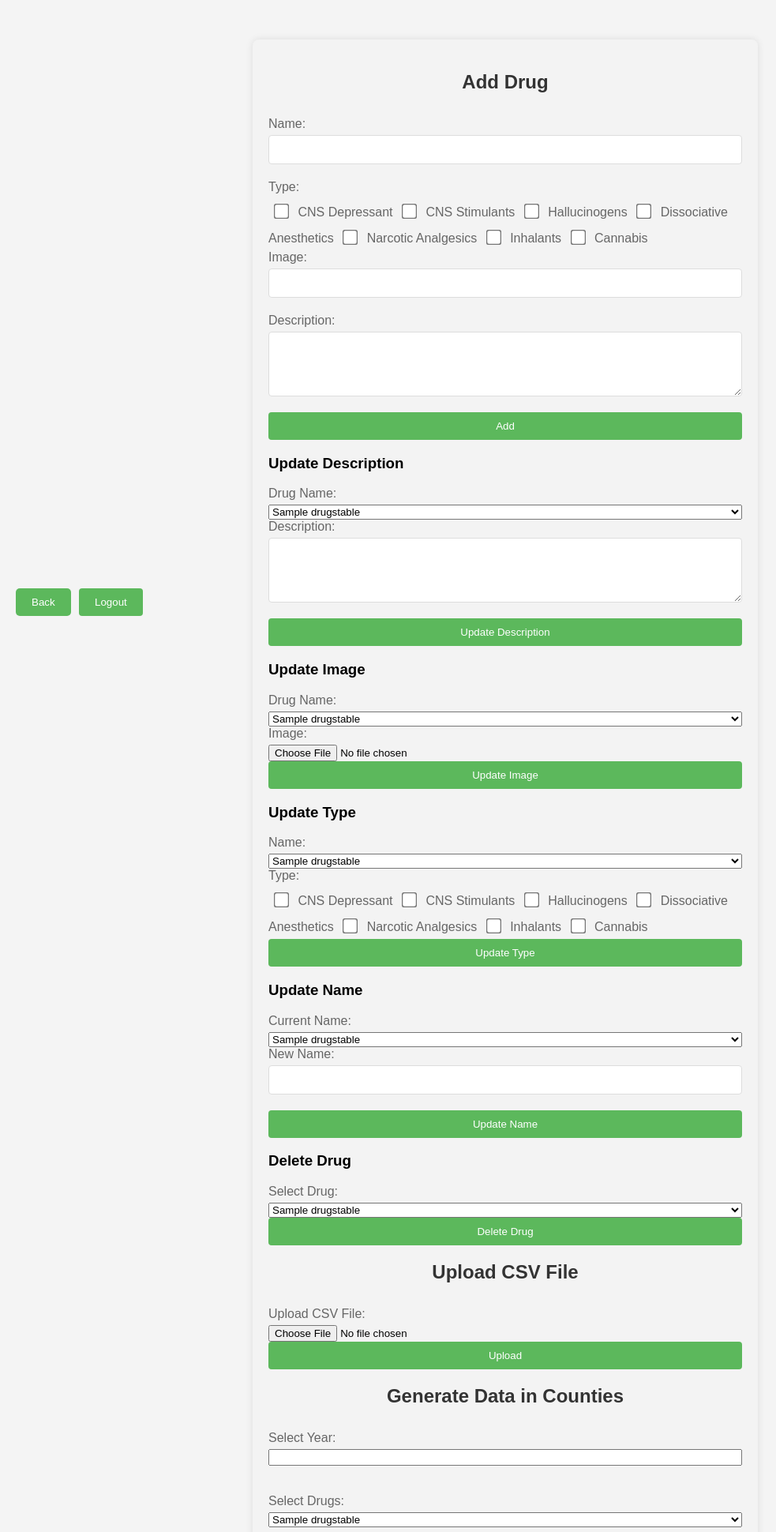
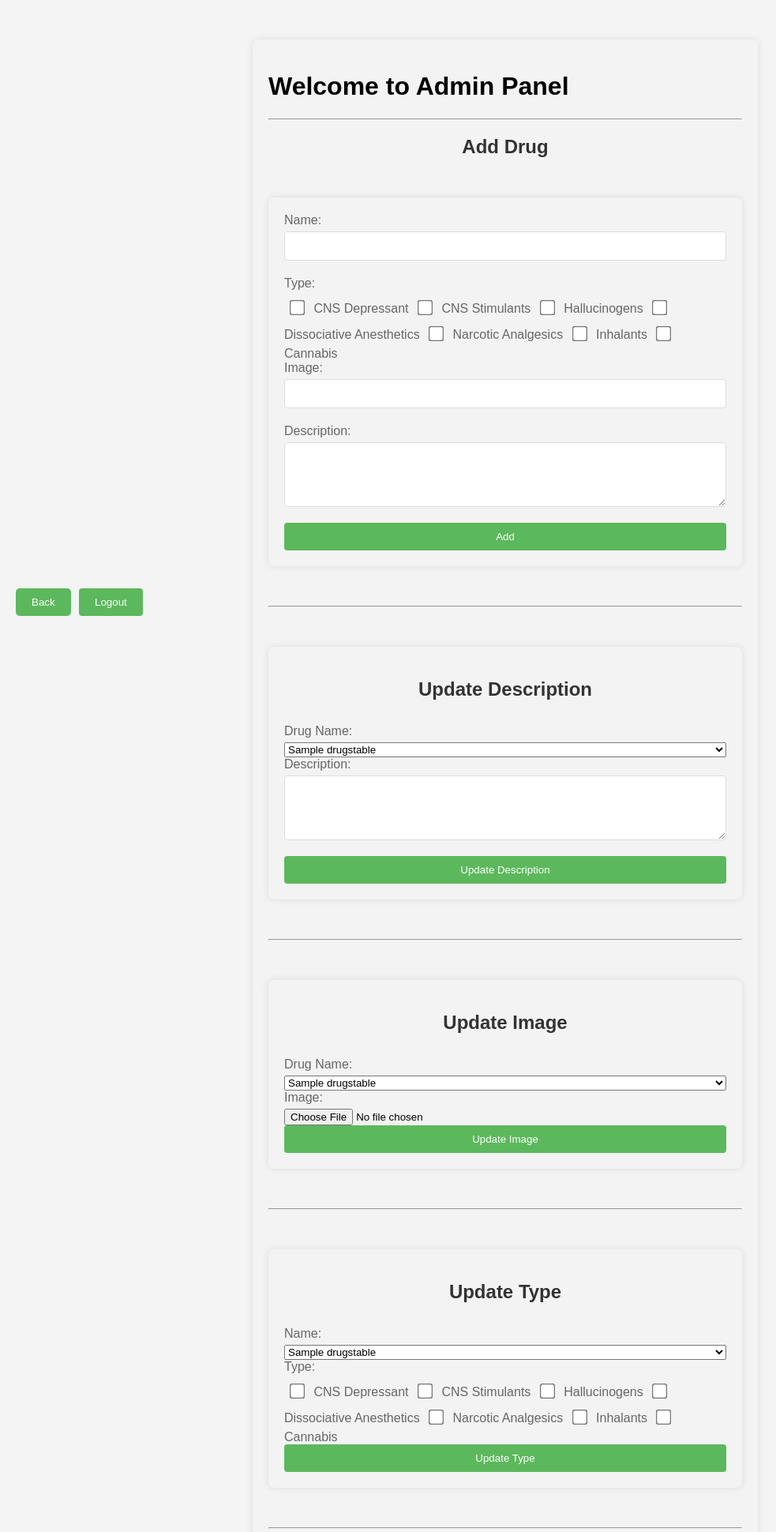
Before and after one commit to Simioniuc-Ionut/RomanianDrugs-Web-Project, a PHP site: page /view/admin/admin.php in a window 1280 px wide. Shown: the top 1940 px of the page at 79% size, without its empty margins (0-983 px from the left). Run offline with PHP 8.4, Linux system fonts and the light colour scheme; the visitor is signed in with stand-in values (Sample User, id 1); tables that the repository leaves empty or names only in its code hold one stand-in row (values such as "Sample post"); style sheets or scripts are compiled from the project's sources.

Commit message:
-admin page visual fixed.

```diff
--- a/RefactoringDataBase/view/admin/admin.php
+++ b/RefactoringDataBase/view/admin/admin.php
@@ -111,7 +111,10 @@ if (isset($_GET['logout'])) {
 </head>
 <body>
 <div class="container">
+    <h1>Welcome to Admin Panel</h1>
+    <hr> <!-- Bara orizontală -->
     <h2>Add Drug</h2>
+    <div class="container">
         <form id="addDrugForm" novalidate>
             <label for="add_drug_name">Name:</label>
             <input type="text" id="add_drug_name" name="name" required>
@@ -142,9 +145,12 @@ if (isset($_GET['logout'])) {
 
             <button type="submit">Add</button>
         </form>
+    </div>
     <!-- Form to update description -->
+    <hr> <!-- Bara orizontală -->
+    <div class = "container">
         <form id="updateDescriptionForm" novalidate>
-        <h3>Update Description</h3>
+            <h2>Update Description</h2>
             <label for="desc_name">Drug Name:</label>
             <select id="desc_name" name="name" required>
                 <!-- Options will be populated by JavaScript -->
@@ -153,9 +159,12 @@ if (isset($_GET['logout'])) {
             <textarea id="description" name="description" rows="4" required></textarea>
             <button type="submit">Update Description</button>
         </form>
+    </div>
     <!-- Form to update image -->
+    <hr> <!-- Bara orizontală -->
+    <div class = "container">
         <form id="updateImageForm" enctype="multipart/form-data" novalidate>
-        <h3>Update Image</h3>
+            <h2>Update Image</h2>
             <label for="image_name">Drug Name:</label>
             <select id="image_name" name="name" required>
                 <!-- Options will be populated by JavaScript -->
@@ -164,9 +173,12 @@ if (isset($_GET['logout'])) {
             <input type="file" id="image" name="image" accept="image/*" required>
             <button type="submit">Update Image</button>
         </form>
+    </div>
     <!-- Form to update type based on name -->
+    <hr> <!-- Bara orizontală -->
+    <div class="container">
         <form id="updateTypeForm" novalidate>
-        <h3>Update Type</h3>
+            <h2>Update Type</h2>
             <label for="name">Name:</label>
             <select id="name" name="name" required>
                 <!-- Options will be populated by JavaScript -->
@@ -190,9 +202,12 @@ if (isset($_GET['logout'])) {
             </div>
             <button type="submit">Update Type</button>
         </form>
+    </div>
    <!-- Form to update name based on current name -->
+    <hr> <!-- Bara orizontală -->
+    <div class="container">
         <form id="updateNameForm" novalidate>
-        <h3>Update Name</h3>
+            <h2>Update Name</h2>
             <label for="current_name">Current Name:</label>
             <select id="current_name" name="current_name" required>
                 <!-- Options will be populated by JavaScript -->
@@ -201,24 +216,32 @@ if (isset($_GET['logout'])) {
             <input type="text" id="new_name" name="new_name" required>
             <button type="submit">Update Name</button>
         </form>
+    </div>
     <!-- Form to delete a drug -->
+    <hr> <!-- Bara orizontală -->
+    <div class="container">
         <form id="deleteDrugForm" novalidate>
-        <h3>Delete Drug</h3>
+            <h2>Delete Drug</h2>
             <label for="drug_name">Select Drug:</label>
             <select id="drug_name" name="name" required>
                 <!-- Options will be populated by JavaScript -->
             </select>
             <button type="submit">Delete Drug</button>
         </form>
+    </div>
     <!-- Form to upload csv file -->
+    <hr> <!-- Bara orizontală -->
+    <div class="container">
         <h2>Upload CSV File</h2>
         <form id="uploadFileForm" enctype="multipart/form-data" novalidate>
             <label for="file">Upload CSV File:</label>
             <input type="file" id="file" name="file" required>
             <button type="submit">Upload</button>
         </form>
+    </div>
     <!-- Formular pentru generarea datelor în județe -->
-    <div>
+    <hr> <!-- Bara orizontală -->
+    <div class="container">
         <h2>Generate Data in Counties</h2>
         <form id="generateDataForm" novalidate enctype="multipart/form-data">
             <label for="select_year_counties">Select Year:</label>
@@ -232,8 +255,10 @@ if (isset($_GET['logout'])) {
             <button type="submit">Generate Data</button>
         </form>
     </div>
+
     <!-- Formular pentru generarea datelor în campanii -->
-    <div>
+    <hr> <!-- Bara orizontală -->
+    <div class="container">
         <h2>Generate Data in Campanii</h2>
         <form id="generateCampaniiForm" method="post">
             <label for="year_campanii">Anul:</label>
@@ -242,7 +267,8 @@ if (isset($_GET['logout'])) {
         </form>
     </div>
     <!-- Formular pentru generarea datelor in infractiuni -->
-    <div>
+    <hr> <!-- Bara orizontală -->
+    <div class="container">
         <h2>Generate Data in Condamnari</h2>
         <form id="generateInfractionalitatiForm" method="post">
             <label for="year_infractiuni">Anul:</label>
@@ -250,8 +276,10 @@ if (isset($_GET['logout'])) {
             <button type="submit">Generate Data</button>
         </form>
     </div>
+
     <!-- Formular pentru generarea datelor in urgente medicale -->
-    <div>
+    <hr> <!-- Bara orizontală -->
+    <div class="container">
         <h2>Generare Date Urgente Medicale</h2>
         <form id="generateUrgenteMedicaleFrom" method="post">
             <label for="year_urgente_medicale">Anul:</label>
@@ -260,8 +288,8 @@ if (isset($_GET['logout'])) {
         </form>
     </div>
     <!-- Formular pentru crearea unui nou cont de admin -->
-    <div>
-        <h2>Welcome to Admin Panel</h2>
+    <hr> <!-- Bara orizontală -->
+    <div class="container">
         <form id="createAdminForm" method="post">
             <h2>Create New Admin Account</h2>
             <label for="new_username">Username:</label>
@@ -271,6 +299,7 @@ if (isset($_GET['logout'])) {
             <button type="submit">Create Account</button>
         </form>
     </div>
+    <hr> <!-- Bara orizontală -->
 </div>
 
 
```
Lines whose indentation alone changed are shown as unchanged.
